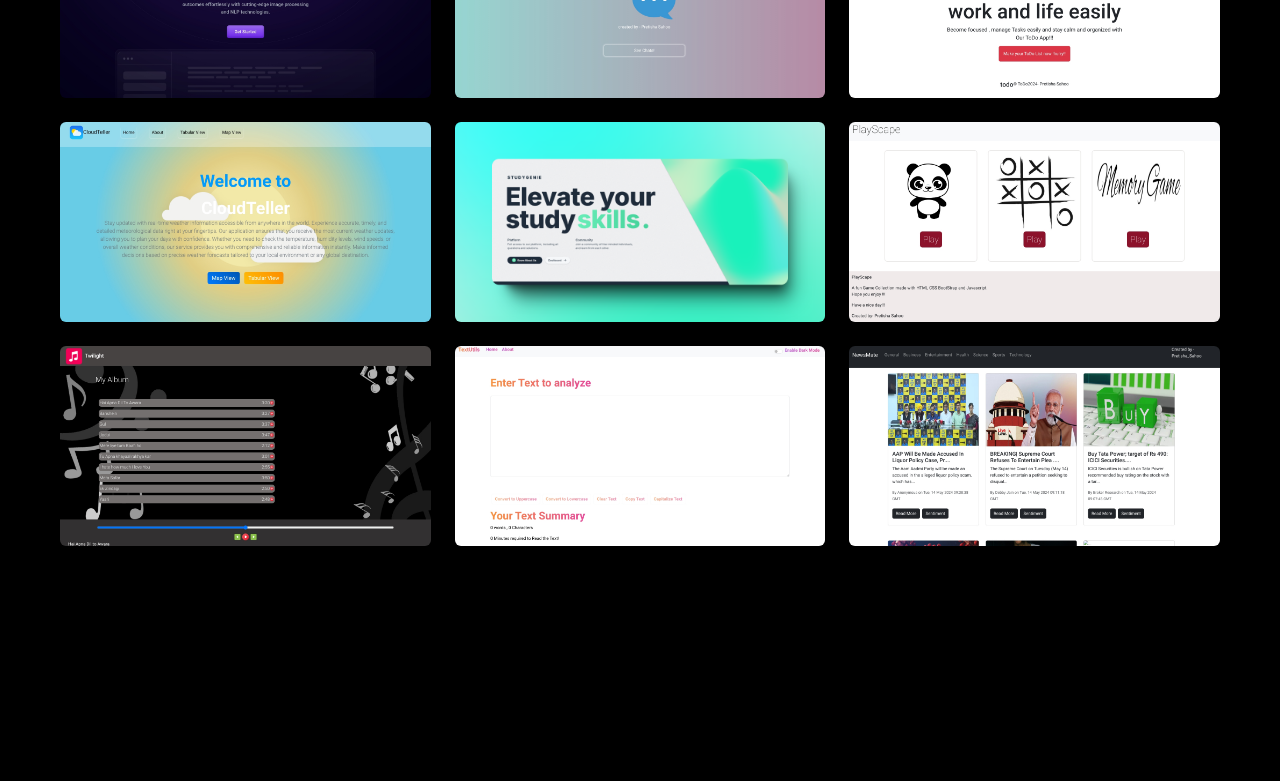
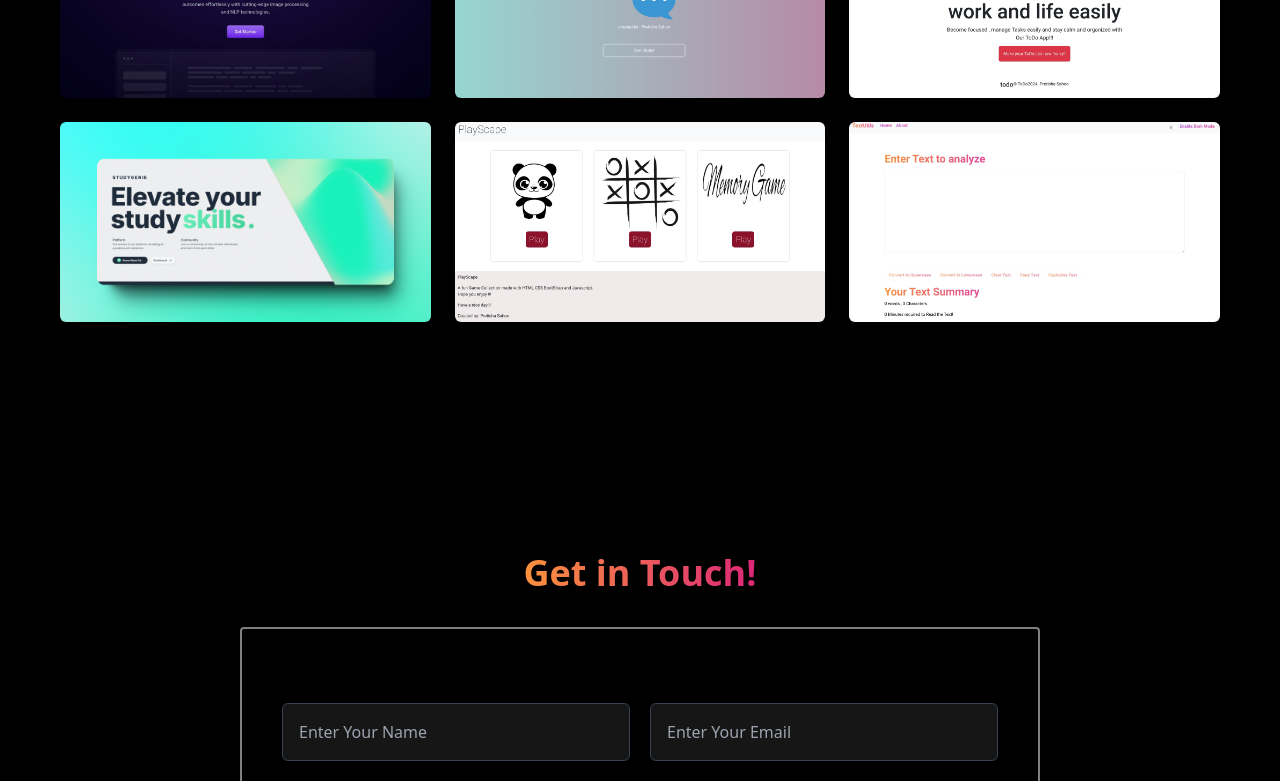
Before and after one commit to PretishaSahoo/Portfolio, a React (Create React App) app: page / in a window 1280 px wide. Shown: the part 1480-2261 px from the top of the page. Built offline with nearby package versions, Linux system fonts and the light colour scheme.

Commit message:
Update Projects.js

```diff
--- a/src/Components/Projects.js
+++ b/src/Components/Projects.js
@@ -60,7 +60,7 @@ export default function Projects() {
             </div>
         </div>
 
-        <div className="rounded-md transform transition-transform duration-300 hover:scale-105 overflow-hidden shadow-lg shadow-[#0404c16] group container mounded-md flex justify-center items-center mx-auto content-div h-[200px] bg-cover relative">
+        {/* <div className="rounded-md transform transition-transform duration-300 hover:scale-105 overflow-hidden shadow-lg shadow-[#0404c16] group container mounded-md flex justify-center items-center mx-auto content-div h-[200px] bg-cover relative">
           <img src={CloudTeller} layout="fill" objectFit="cover" alt="" />
             <div className="opacity-0 group-hover:opacity-90 bg-[gray]/70 absolute inset-0 flex flex-col justify-center items-center">
               <span className="text-2xl font-bold text-white tracking-wider"></span>
@@ -70,7 +70,7 @@ export default function Projects() {
                 </a>
               </div>
             </div>
-        </div>
+        </div> */}
 
         <div className="rounded-md transform transition-transform duration-300 hover:scale-105 overflow-hidden shadow-lg shadow-[#0404c16] group container mounded-md flex justify-center items-center mx-auto content-div h-[200px] bg-cover relative">
           <img src={StudyGenie} layout="fill" objectFit="cover" alt="" />
@@ -95,7 +95,7 @@ export default function Projects() {
               </div>
             </div>
         </div>
-
+{/*
         <div className="rounded-md transform transition-transform duration-300 hover:scale-105 overflow-hidden shadow-lg shadow-[#0404c16] group container mounded-md flex justify-center items-center mx-auto content-div h-[200px] bg-cover relative">
           <img src={Twilight} layout="fill" objectFit="cover" alt="" />
             <div className="opacity-0 group-hover:opacity-90 bg-[gray]/70 absolute inset-0 flex flex-col justify-center items-center">
@@ -106,7 +106,7 @@ export default function Projects() {
                 </a>
               </div>
             </div>
-        </div>
+        </div> */}
 
         <div className="rounded-md transform transition-transform duration-300 hover:scale-105 overflow-hidden shadow-lg shadow-[#0404c16] group container mounded-md flex justify-center items-center mx-auto content-div h-[200px] bg-cover relative">
           <img src={TextUtils} layout="fill" objectFit="cover" alt="" />
@@ -120,7 +120,7 @@ export default function Projects() {
             </div>
         </div>
 
-        <div className="rounded-md transform transition-transform duration-300 hover:scale-105 overflow-hidden shadow-lg shadow-[#0404c16] group container mounded-md flex justify-center items-center mx-auto content-div h-[200px] bg-cover relative">
+        {/* <div className="rounded-md transform transition-transform duration-300 hover:scale-105 overflow-hidden shadow-lg shadow-[#0404c16] group container mounded-md flex justify-center items-center mx-auto content-div h-[200px] bg-cover relative">
           <img src={Newsmate} layout="fill" objectFit="cover" alt="" />
             <div className="opacity-0 group-hover:opacity-90 bg-[gray]/70 absolute inset-0 flex flex-col justify-center items-center">
               <span className="text-2xl font-bold text-white tracking-wider"></span>
@@ -130,7 +130,7 @@ export default function Projects() {
                 </a>
               </div>
             </div>
-        </div>
+        </div> */}
 
       </div>
 
```
